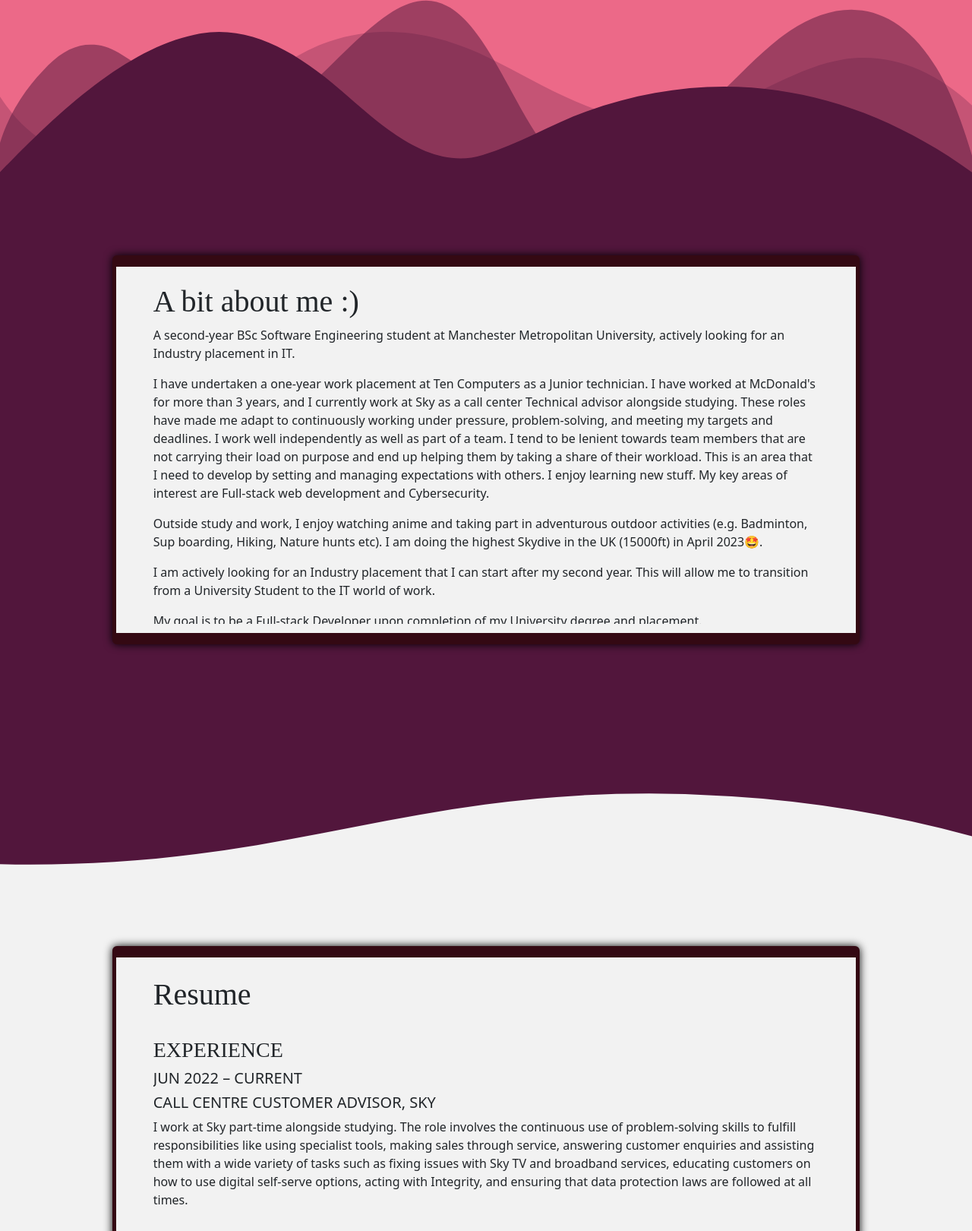
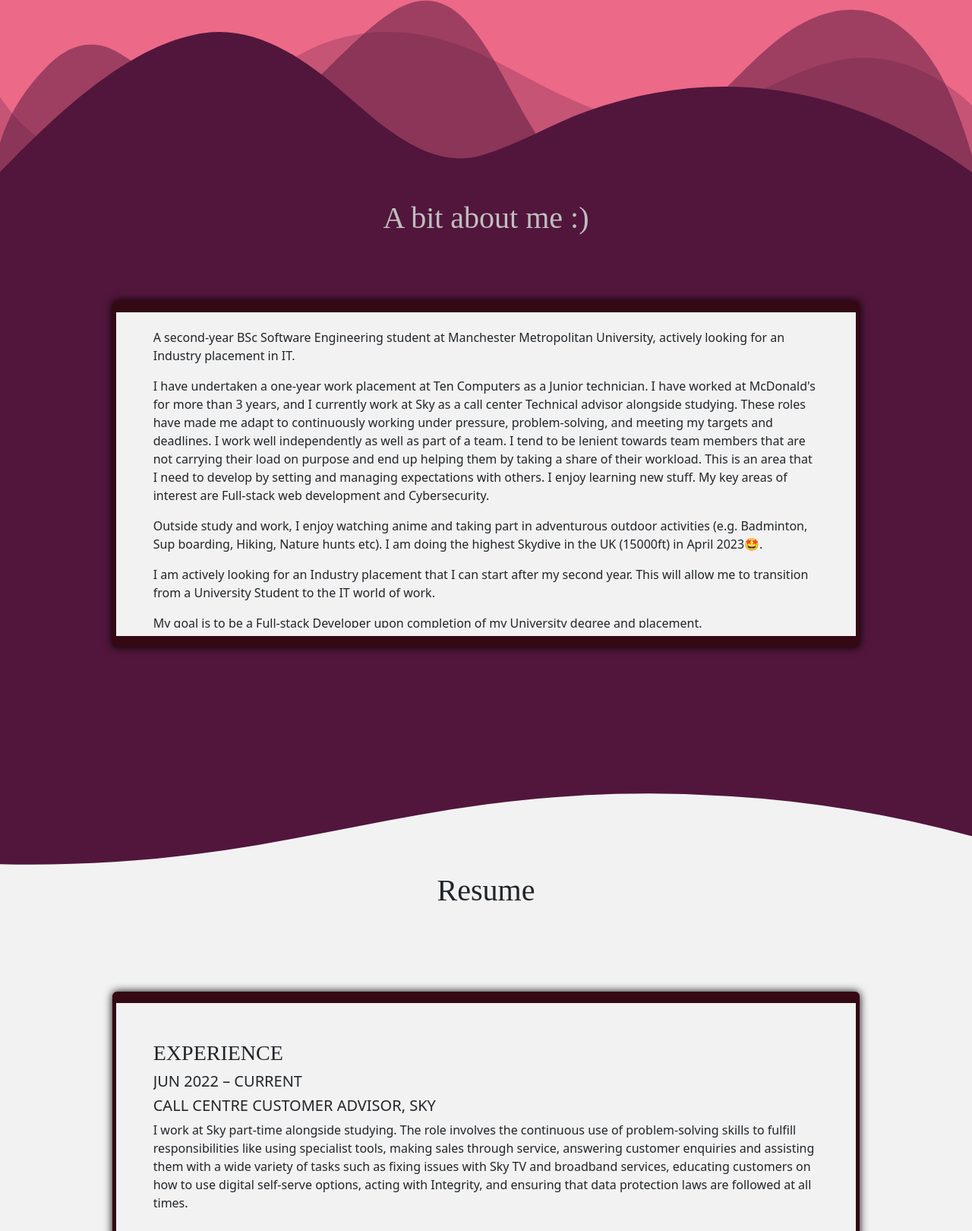
Before and after one commit to ali-ahmed786/ali-ahmed786.github.io, a plain HTML site: page index.html in a window 1280 px wide. Shown: the part 681-2301 px from the top of the page at 76% size. Drawn offline with nearby package versions, Linux system fonts and the light colour scheme; a web font is replaced by a local one.

Commit message:
Changed heading placements

```diff
--- a/index.html
+++ b/index.html
@@ -287,12 +287,15 @@
       <div class=" parentCon" id="aboutme" style="background-color:#52163c;">
         <div class="container ">
           <br />
-          <br />
+          <br/>
+          <br/>
+          <br/>
+          <h1 class="text-center" style="color:#bfbfbf">A bit about me :)</h1>
+
           <div class="row">
             <div class="col-sm spacing d-flex justify-content-center">
               <div class="tablet">
                 <div class="centered">
-                  <h1>A bit about me :)</h1>
                   <p>A second-year BSc Software Engineering student at Manchester Metropolitan University, actively looking for an Industry placement in IT.</p>
                   <p>I have undertaken a one-year work placement at Ten Computers as a Junior technician. I have worked at McDonald's for more than 3 years, and I currently work at Sky as a call center Technical advisor alongside studying. These roles have made me adapt to continuously working under pressure, problem-solving, and meeting my targets and deadlines. I work well independently as well as part of a team. I tend to be lenient towards team members that are not carrying their load on purpose and end up helping them by taking a share of their workload. This is an area that I need to develop by setting and managing expectations with others. I enjoy learning new stuff. My key areas of interest are Full-stack web development and Cybersecurity.</p>
                   <p>Outside study and work, I enjoy watching anime and taking part in adventurous outdoor activities (e.g. Badminton, Sup boarding, Hiking, Nature hunts etc). I am doing the highest Skydive in the UK (15000ft) in April 2023🤩.</p>
@@ -310,13 +313,16 @@
         </svg>
       </div>
       <div style="background-color:#f2f2f2" class="parentCon">
+
         <div class="container" id="resume">
+          <br/>
+          <h1 class="text-center">Resume</h1>
+          <br/>
           <div class="row">
             <div class="col-sm spacing  d-flex justify-content-center">
               <div class="tablet">
                 <br />
                 <div class="centered">
-                  <h1>Resume</h1>
                   <br>
                   <h3>EXPERIENCE</h3>
                   <h5>JUN 2022 – CURRENT</h5>
--- a/styles/style.css
+++ b/styles/style.css
@@ -154,7 +154,7 @@ path{
 .tablet{
   background-color: 	 #f2f2f2;
   display: flex;
-  margin-top:10%;
+  margin-top:6%;
   justify-content:center;
   border-top: 15px solid #340913 !important;
   border-bottom: 15px solid #340913 !important;
```
